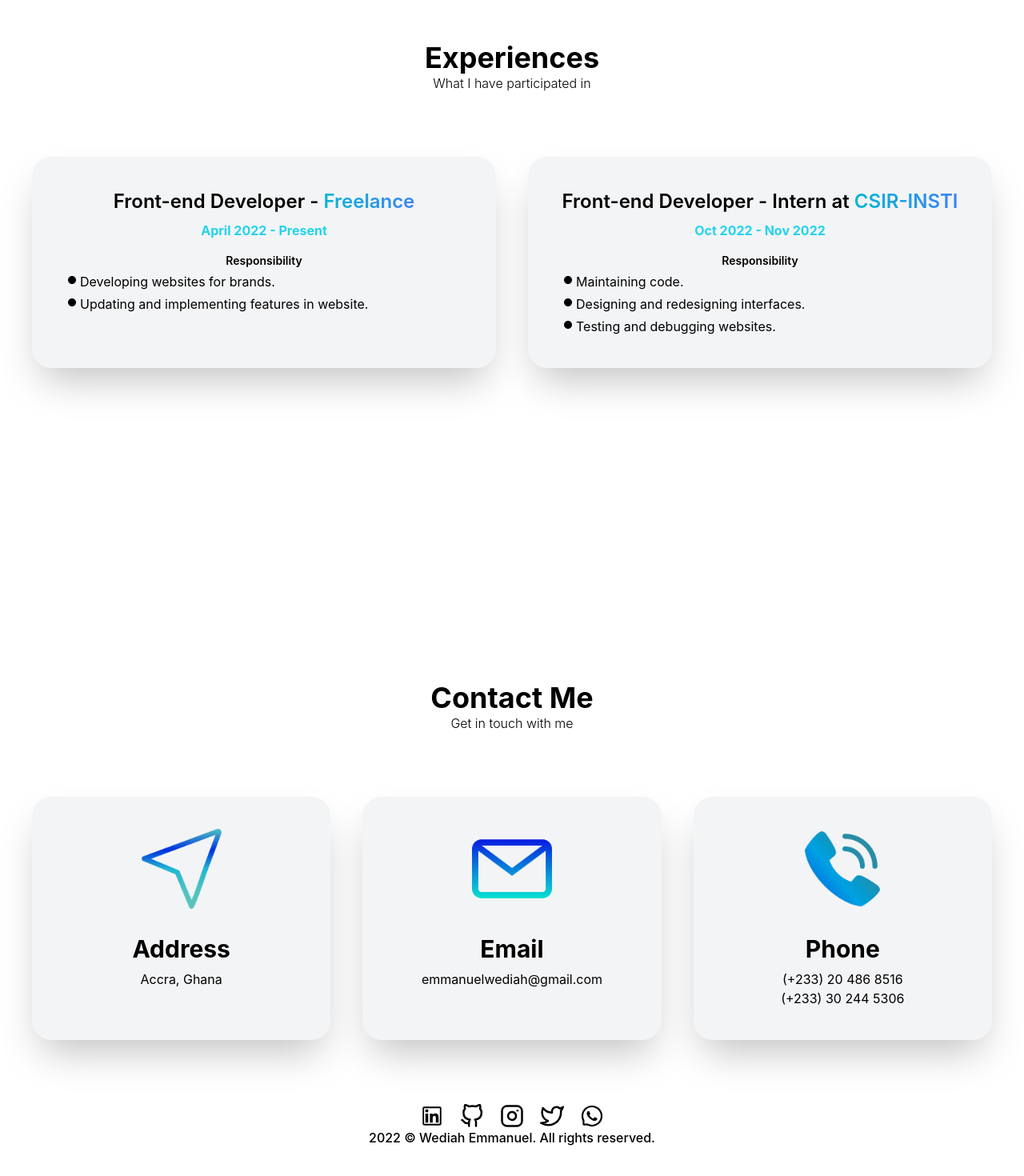
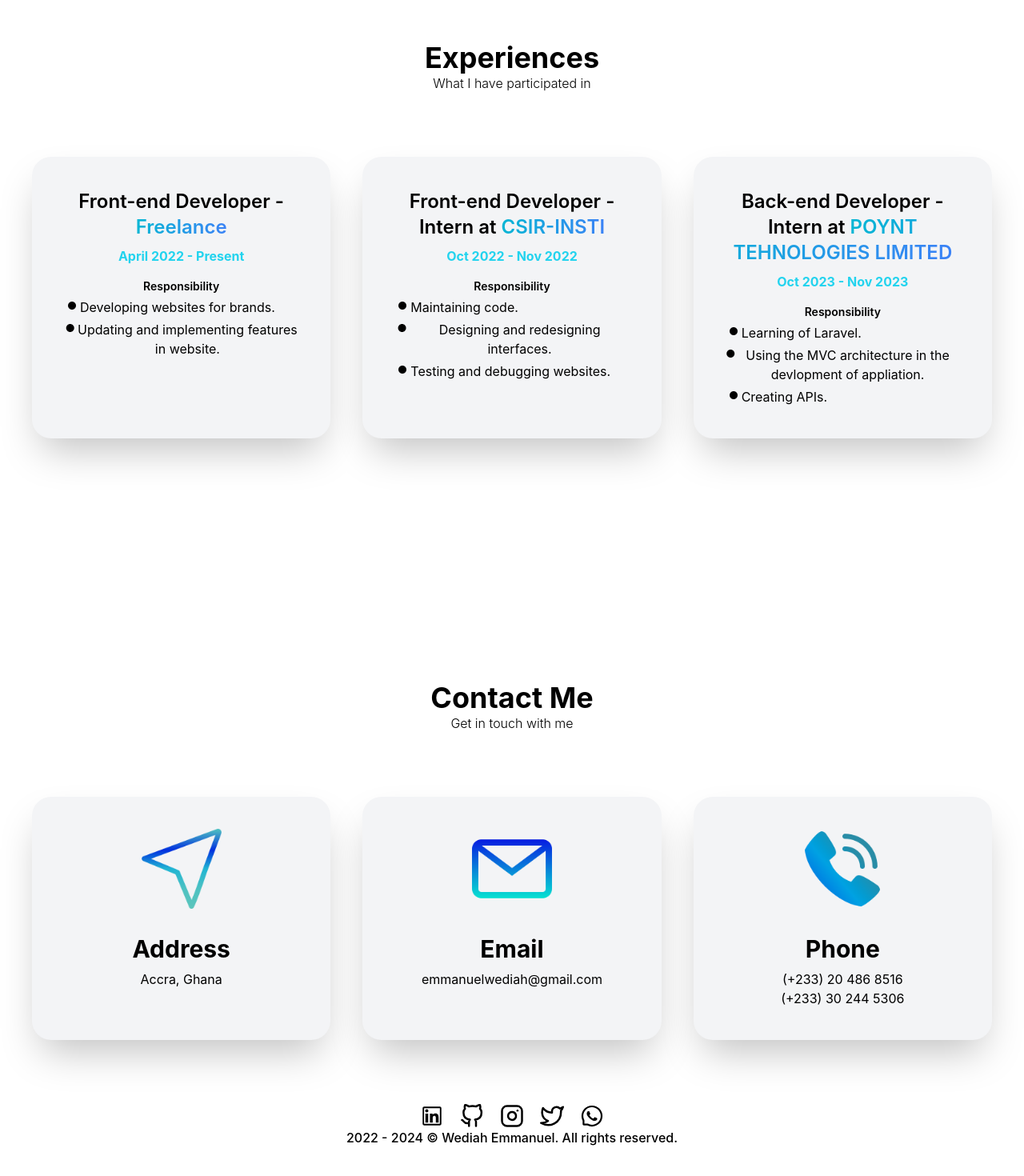
Before and after one commit to Wediah/portfolio2, a Next.js app: page / in a window 1280 px wide. Shown: the part 4565-6035 px from the top of the page at 80% size. Built offline with nearby package versions, Linux system fonts and the light colour scheme.

Commit message:
few edits to contact page

```diff
--- a/pages/Contact.tsx
+++ b/pages/Contact.tsx
@@ -8,6 +8,7 @@ import {FiGithub, FiInstagram, FiTwitter} from 'react-icons/fi'
 import {AiOutlineLinkedin, AiOutlineWhatsApp} from 'react-icons/ai'
 import AOS from 'aos'
 import 'aos/dist/aos.css'
+import { DarkModeSwitch } from "react-toggle-dark-mode";
 
 function Contact () {
     const [isDarkMode, setDarkMode] = useState(false);
@@ -82,7 +83,7 @@ function Contact () {
                     <a href="https://twitter.com/WediahE"><FiTwitter className="hover:transition hover:-translate-y-2 duration-300 delay-150"/></a>
                     <a href="https://wa.me/message/DGI7R7QWOUTAJ1"><AiOutlineWhatsApp className="hover:transition hover:-translate-y-2 duration-300 delay-150"/></a>
                 </div>
-                <div className="text-center pb-5  font-medium text-md">2022 © Wediah Emmanuel. All rights reserved.</div>
+                <div className="text-center pb-5  font-medium text-md">2022 - 2024 © Wediah Emmanuel. All rights reserved.</div>
                 {/* <div className="text-md font-bold text-center pb-5 ">theme<DarkModeSwitch checked={isDarkMode} onChange={toggleDarkMode} className='inline ml-2'/></div> */}
 
 
--- a/pages/Experience.tsx
+++ b/pages/Experience.tsx
@@ -35,6 +35,14 @@ function Experience () {
                         <h5 className="flex text-md pt-1 dark:text-gray-200"> <GoPrimitiveDot className="text-xl text-center dark:text-gray-200"/>Designing and redesigning interfaces. </h5>
                         <h5 className="flex text-md pt-1 dark:text-gray-200"> <GoPrimitiveDot className="text-xl text-center dark:text-gray-200"/>Testing and debugging websites. </h5>
                     </div>
+                    <div className="shadow-2xl rounded-3xl text-center p-10 my-10 flex-1 bg-gray-100 dark:bg-gray-800">
+                    <h4 className="text-2xl font-semibold">Back-end Developer - Intern at <a href="http://insti.csir.org.gh/"><span className="text-transparent bg-clip-text bg-gradient-to-r from-cyan-500 to-blue-500">POYNT TEHNOLOGIES LIMITED</span></a></h4>
+                        <h3 className="text-md font-bold text-cyan-400 pt-2">Oct 2023 - Nov 2023</h3>
+                        <h3 className="text-sm font-semibold pt-4">Responsibility</h3>
+                        <h5 className="flex text-md pt-1 dark:text-gray-200"> <GoPrimitiveDot className="text-xl text-center dark:text-gray-200"/>Learning of Laravel. </h5>
+                        <h5 className="flex text-md pt-1 dark:text-gray-200"> <GoPrimitiveDot className="text-xl text-center dark:text-gray-200"/>Using the MVC architecture in the devlopment of appliation. </h5>
+                        <h5 className="flex text-md pt-1 dark:text-gray-200"> <GoPrimitiveDot className="text-xl text-center dark:text-gray-200"/>Creating APIs. </h5>
+                    </div>
                 </div>
 
             </div>
```
